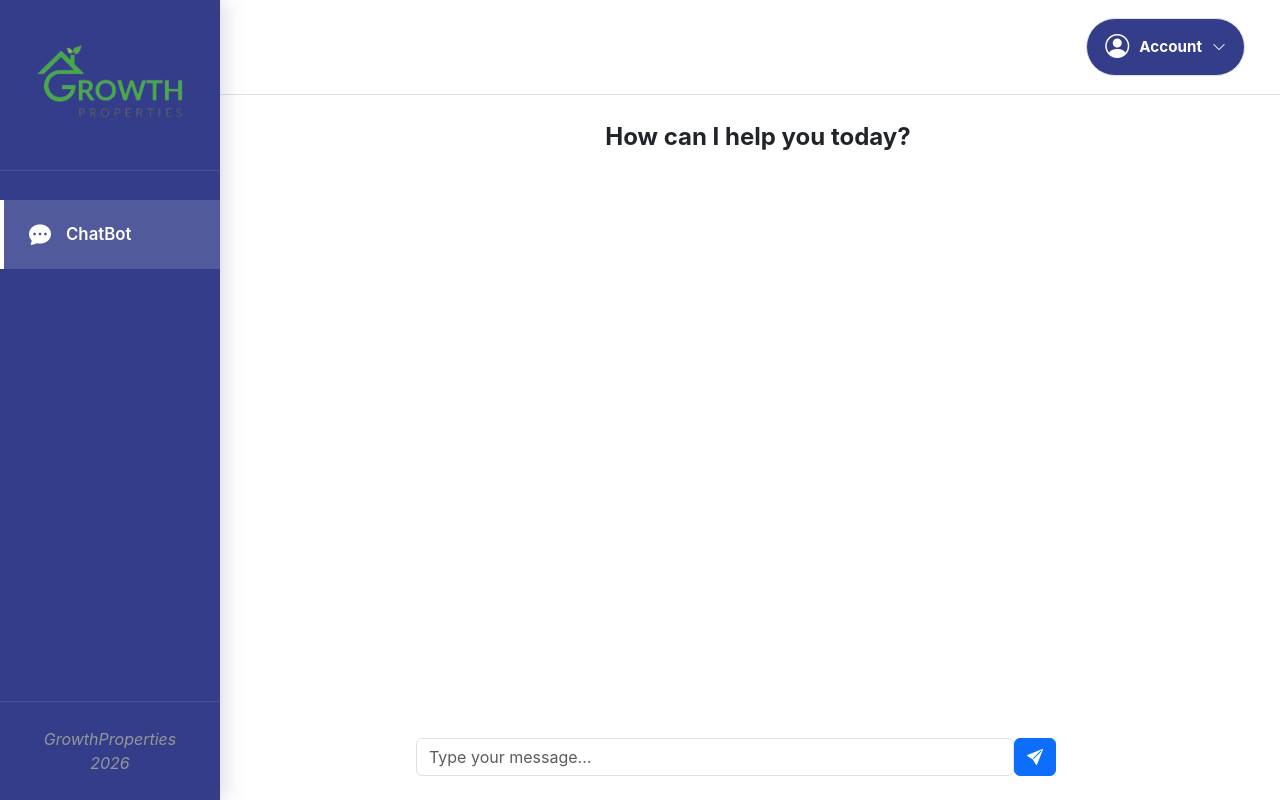
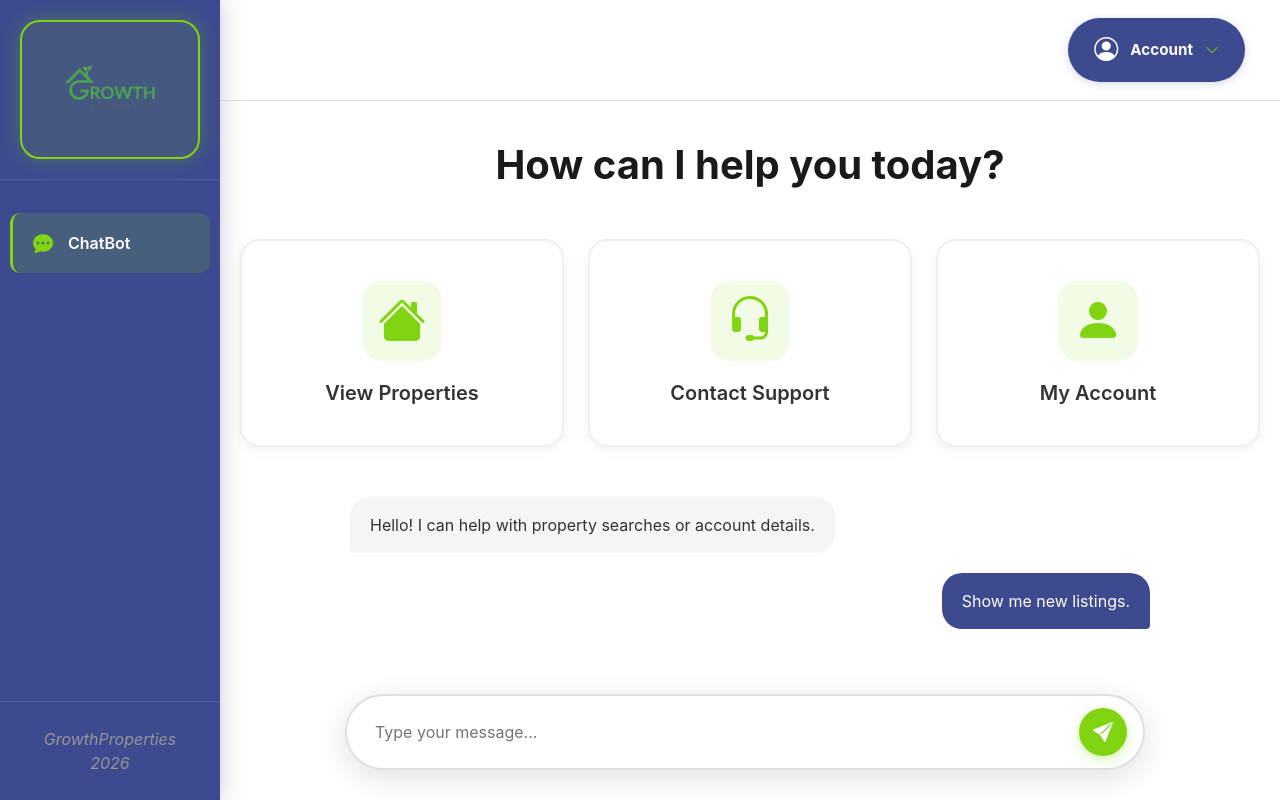
Before and after one commit to Wigdos-Inc/secretaryAI, a PHP site: page / in a window 1280 px wide. Run offline with PHP 8.4, Linux system fonts and the light colour scheme.

Commit message:
designolololo

```diff
--- a/index.html
+++ b/index.html
@@ -10,11 +10,14 @@
     <link href="https://cdn.jsdelivr.net/npm/bootstrap-icons@1.11.3/font/bootstrap-icons.css" rel="stylesheet">
     <link rel="stylesheet" href="styles/main.css">
     <link rel="stylesheet" href="styles/userDropdown.css">
+    <link rel="stylesheet" href="styles/chatbox.css">
 </head>
 <body>
     <div class="sidebar" id="sidebar">
         <div class="sidebar-header">
-            <img src="assets/images/icons/growthPropertiesNoBG.png" alt="GrowthProperties Logo" width="100%">
+            <div class="logo-container">
+                <img src="assets/images/icons/growthPropertiesNoBG.png" alt="GrowthProperties Logo" width="100%">
+            </div>
         </div>
         <nav class="sidebar-nav">
             <a href="#chatbox" class="nav-item active" data-page="chatbox">
--- a/pages/chatbox.html
+++ b/pages/chatbox.html
@@ -1,31 +1,52 @@
-<!DOCTYPE html>
-<html lang="en">
-<head>
-    <meta charset="UTF-8">
-    <meta name="viewport" content="width=device-width, initial-scale=1.0">
-    <title>Call</title>
-    <link href="https://cdn.jsdelivr.net/npm/bootstrap@5.3.3/dist/css/bootstrap.min.css" rel="stylesheet">
-    <link href="https://cdn.jsdelivr.net/npm/bootstrap-icons@1.11.3/font/bootstrap-icons.css" rel="stylesheet">
-    <link rel="stylesheet" href="../styles/main.css">
-</head>
-<body>
-    <div class="container m-2 d-flex justify-content-center">
-      <div id="chat" class="col-11">
-        <div class="mt-3 fw-bold font-medium" id="chatBody">
-            <div id="chat-message">
-              <div class="chat-bubble text-center mb-2">How can I help you today?</div>
+<div class="chat-container">
+    <!-- Welcome Message -->
+    <h1 class="welcome-title">How can I help you today?</h1>
+
+    <!-- Action Cards -->
+    <div class="action-cards">
+        <div class="action-card" onclick="changeHash('search')">
+            <div class="card-icon">
+                <i class="bi bi-house-fill"></i>
+            </div>
+            <h3>View Properties</h3>
+        </div>
+
+        <div class="action-card" onclick="changeHash('chatbox')">
+            <div class="card-icon">
+                <i class="bi bi-headset"></i>
+            </div>
+            <h3>Contact Support</h3>
+        </div>
+
+        <div class="action-card" onclick="changeHash('profile')">
+            <div class="card-icon">
+                <i class="bi bi-person-fill"></i>
+            </div>
+            <h3>My Account</h3>
+        </div>
+    </div>
+
+    <!-- Chat Messages Area -->
+    <div class="chat-messages">
+        <div class="message bot-message">
+            <div class="message-bubble">
+                Hello! I can help with property searches or account details.
             </div>
         </div>
-      </div>
-    </div>
-    <div class="p-5"></div>
-
-    <div class="col-6 d-flex mb-4 fixed-bottom" style="transform: translate(-35%); left: 50%;">
-        <input type="text" id="userInput" class="form-control" placeholder="Type your message...">
-        <button class="btn btn-primary" id="sendBtn"><i class="bi bi-send-fill"></i></button>
+        <div class="message user-message">
+            <div class="message-bubble">
+                Show me new listings.
+            </div>
+        </div>
     </div>
 
-    <script src="../scripts/chat.js"></script>
-    <script src="https://cdn.jsdelivr.net/npm/bootstrap@5.3.3/dist/js/bootstrap.bundle.min.js"></script>
-</body>
-</html>
+    <!-- Floating Message Input -->
+    <div class="message-input-container">
+        <div class="message-input">
+            <input type="text" placeholder="Type your message..." id="chatInput" />
+            <button class="send-btn" id="sendBtn">
+                <i class="bi bi-send-fill"></i>
+            </button>
+        </div>
+    </div>
+</div>
--- /dev/null
+++ b/styles/chatbox.css
@@ -0,0 +1,188 @@
+/* Chatbox Page Styling */
+.chat-container {
+    max-width: 1200px;
+    margin: 0 auto;
+    padding: 40px 20px 120px 20px;
+}
+
+/* Welcome Title */
+.welcome-title {
+    text-align: center;
+    font-size: 2.5rem;
+    font-weight: 700;
+    color: #1a1a1a;
+    margin-bottom: 50px;
+}
+
+/* Action Cards */
+.action-cards {
+    display: grid;
+    grid-template-columns: repeat(auto-fit, minmax(280px, 1fr));
+    gap: 24px;
+    margin-bottom: 50px;
+}
+
+.action-card {
+    background: white;
+    border-radius: 20px;
+    padding: 40px 30px;
+    text-align: center;
+    cursor: pointer;
+    transition: all 0.3s ease;
+    border: 2px solid #f0f0f0;
+    box-shadow: 0 4px 12px rgba(0, 0, 0, 0.05);
+}
+
+.action-card:hover {
+    transform: translateY(-8px);
+    box-shadow: 0 12px 24px rgba(128, 212, 17, 0.15);
+    border-color: #80D411;
+}
+
+.card-icon {
+    width: 80px;
+    height: 80px;
+    margin: 0 auto 20px;
+    display: flex;
+    align-items: center;
+    justify-content: center;
+    background: rgba(128, 212, 17, 0.1);
+    border-radius: 20px;
+    transition: all 0.3s ease;
+}
+
+.action-card:hover .card-icon {
+    background: rgba(128, 212, 17, 0.2);
+    transform: scale(1.1);
+}
+
+.card-icon i {
+    font-size: 48px;
+    color: #80D411;
+}
+
+.action-card h3 {
+    font-size: 1.25rem;
+    font-weight: 600;
+    color: #333;
+    margin: 0;
+}
+
+/* Chat Messages */
+.chat-messages {
+    max-width: 800px;
+    margin: 0 auto 30px;
+    display: flex;
+    flex-direction: column;
+    gap: 20px;
+}
+
+.message {
+    display: flex;
+}
+
+.bot-message {
+    justify-content: flex-start;
+}
+
+.user-message {
+    justify-content: flex-end;
+}
+
+.message-bubble {
+    max-width: 70%;
+    padding: 16px 20px;
+    border-radius: 20px;
+    font-size: 1rem;
+    line-height: 1.5;
+}
+
+.bot-message .message-bubble {
+    background: #f5f5f5;
+    color: #333;
+    border-bottom-left-radius: 4px;
+}
+
+.user-message .message-bubble {
+    background: var(--bg-primary-color);
+    color: white;
+    border-bottom-right-radius: 4px;
+}
+
+/* Floating Message Input */
+.message-input-container {
+    position: fixed;
+    bottom: 30px;
+    left: 240px;
+    right: 30px;
+    z-index: 50;
+    display: flex;
+    justify-content: center;
+}
+
+.message-input {
+    max-width: 800px;
+    width: 100%;
+    display: flex;
+    gap: 12px;
+    background: white;
+    padding: 12px 16px;
+    border-radius: 50px;
+    box-shadow: 0 8px 32px rgba(0, 0, 0, 0.12);
+    border: 2px solid #e0e0e0;
+    transition: border-color 0.3s;
+}
+
+.message-input:focus-within {
+    border-color: #80D411;
+}
+
+.message-input input {
+    flex: 1;
+    border: none;
+    outline: none;
+    font-size: 1rem;
+    padding: 8px 12px;
+    background: transparent;
+}
+
+.send-btn {
+    width: 48px;
+    height: 48px;
+    background: #80D411;
+    border: none;
+    border-radius: 50%;
+    cursor: pointer;
+    display: flex;
+    align-items: center;
+    justify-content: center;
+    transition: all 0.3s;
+    box-shadow: 0 4px 12px rgba(128, 212, 17, 0.3);
+}
+
+.send-btn:hover {
+    background: #6fb90f;
+    transform: scale(1.05);
+    box-shadow: 0 6px 16px rgba(128, 212, 17, 0.4);
+}
+
+.send-btn i {
+    color: white;
+    font-size: 20px;
+}
+
+/* Responsive */
+@media (max-width: 768px) {
+    .welcome-title {
+        font-size: 1.75rem;
+    }
+
+    .action-cards {
+        grid-template-columns: 1fr;
+    }
+
+    .message-input-container {
+        left: 20px;
+        right: 20px;
+    }
+}
--- a/styles/main.css
+++ b/styles/main.css
@@ -1,7 +1,7 @@
 /* Resusable Colors */
 :root {
-    --bg-primary-color: #333D8A;
-    --bg-secondary-color: #45AA0E;
+    --bg-primary-color: #3d4a8f;
+    --bg-secondary-color: #80D411;
 }
 
 
@@ -19,12 +19,18 @@
 
 /* Utility Classes */
 .button_primary {
-    background-color: var(--bg-primary-color) !important;
+    background-color: #80D411 !important;
     font-weight: 700;
-    font-family: 'Lucida Sans', 'Lucida Sans Regular', 'Lucida Grande', 'Lucida Sans Unicode', Geneva, Verdana, sans-serif;
+    border: none;
+    padding: 12px 28px;
+    border-radius: 10px;
+    transition: all 0.3s;
+    box-shadow: 0 4px 12px rgba(128, 212, 17, 0.3);
 }
 .button_primary:hover {
-    background-color: var(--bg-secondary-color) !important;
+    background-color: #6fb90f !important;
+    transform: translateY(-2px);
+    box-shadow: 0 6px 16px rgba(128, 212, 17, 0.4);
 }
 
 
@@ -58,6 +64,20 @@
     justify-content: center;
     background: var(--bg-primary-color);
     border-bottom: 1px solid rgba(255,255,255,0.1);
+    padding: 20px;
+}
+
+.logo-container {
+    background: rgba(128, 212, 17, 0.1);
+    border: 2px solid #80D411;
+    border-radius: 20px;
+    padding: 15px 20px;
+    box-shadow: 0 0 20px rgba(128, 212, 17, 0.3);
+    transition: all 0.3s ease;
+}
+
+.logo-container:hover {
+    box-shadow: 0 0 30px rgba(128, 212, 17, 0.5);
 }
 
 .sidebar-nav {
@@ -69,31 +89,33 @@
     display: flex;
     align-items: center;
     gap: 15px;
-    padding: 18px 25px;
+    padding: 15px 20px;
     color: rgba(255,255,255,0.75);
     text-decoration: none;
     transition: all 0.3s cubic-bezier(0.4, 0, 0.2, 1);
-    border-left: 4px solid transparent;
-    font-size: 1.05em;
+    border-left: 3px solid transparent;
+    font-size: 1em;
     font-weight: 500;
-    margin: 4px 0;
+    margin: 8px 10px;
+    border-radius: 10px;
 }
 
 .nav-item:hover {
-    background: rgba(255,255,255,0.12);
+    background: rgba(128, 212, 17, 0.1);
     color: white;
-    padding-left: 30px;
+    border-left-color: #80D411;
 }
 
 .nav-item.active {
-    background: rgba(255,255,255,0.15);
+    background: rgba(128, 212, 17, 0.15);
     color: white;
-    border-left-color: white;
+    border-left-color: #80D411;
     font-weight: 600;
 }
 
 .nav-item i {
-    font-size: 22px;
+    font-size: 20px;
+    color: #80D411;
 }
 
 .sidebar-footer {
--- a/styles/userDropdown.css
+++ b/styles/userDropdown.css
@@ -7,22 +7,25 @@
 .user-menu-trigger {
     display: flex;
     align-items: center;
-    gap: 10px;
-    padding: 10px 18px;
+    gap: 12px;
+    padding: 12px 24px;
     background: var(--bg-primary-color);
-    border-radius: 30px;
+    border-radius: 50px;
     cursor: pointer;
     transition: all 0.3s;
-    border: 1px solid #e0e0e0;
+    border: 2px solid transparent;
+    box-shadow: 0 2px 8px rgba(61, 74, 143, 0.2);
 }
 
 .user-menu-trigger:hover {
-    background: #2a3270;
-    border-color: var(--bg-primary-color);
+    background: #3d4a8f;
+    border-color: #80D411;
+    box-shadow: 0 4px 12px rgba(128, 212, 17, 0.2);
 }
 
 .user-menu-trigger.active {
-    border-color: var(--bg-primary-color);
+    border-color: #80D411;
+    box-shadow: 0 0 20px rgba(128, 212, 17, 0.3);
 }
 
 .user-menu-trigger > i:first-child {
@@ -38,7 +41,7 @@
 
 .user-menu-trigger > i:last-child {
     font-size: 14px;
-    color: white;
+    color: #80D411;
     transition: transform 0.3s;
 }
 
```
Also changed, not shown: other parts of styles/userDropdown.css (+24 -6 lines), assets/images/icons/Screenshot 2026-01-22 at 14.36.00.png (added), assets/images/icons/Screenshot 2026-01-22 at 14.36.11.png (added), assets/images/icons/Screenshot 2026-01-22 at 14.36.56.png (added).
